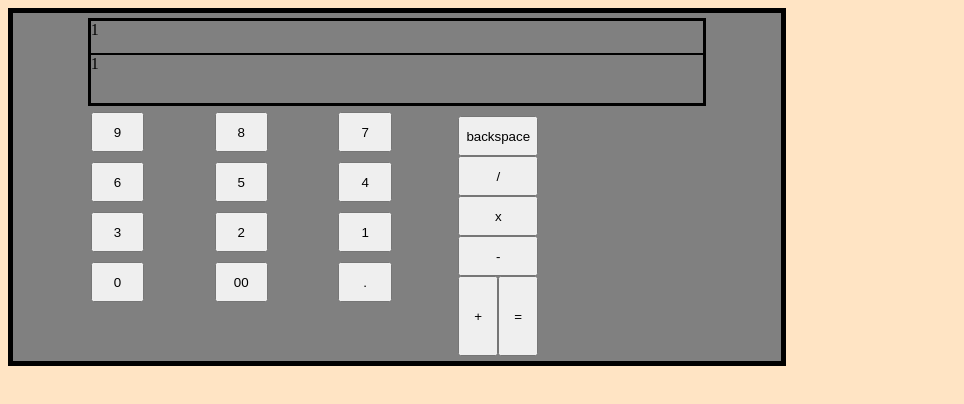
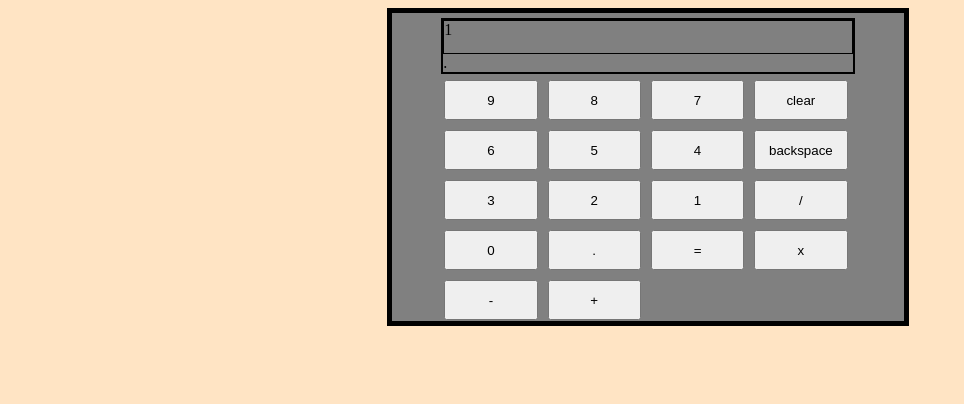
Before and after one commit to Zelouchan/calculator-odin, a plain HTML site: page index.html in a window 1280 px wide. Shown: the whole page, without its empty margins (0-964 px from the left). Drawn offline with Linux system fonts and the light colour scheme.

Commit message:
Added functionality Calculator works with basic sums added backspace added clear

```diff
--- a/index.html
+++ b/index.html
@@ -11,7 +11,7 @@
 <div class="main">
     <div class="screen">
         <div class="userInput">1</div>
-        <div class="answer">1</div>
+        <div id="answer">.</div>
     </div>
 
 
@@ -20,27 +20,22 @@
             <button id="9">9</button>
             <button id="8">8</button>
             <button id="7">7</button>
+            <button id="clear">clear</button>
             <button id="6">6</button>
             <button id="5">5</button>
             <button id="4">4</button>
+            <button id="backspace">backspace</button>
             <button id="3">3</button>
             <button id="2">2</button>
             <button id="1">1</button>
+            <button id="/">/</button>
             <button id="0">0</button>
-            <button id="0">00</button>
-            <button id="period">.</button>
-        </div>
+            <button id=".">.</button>
+            <button id="is">=</button>
+            <button id="*">x</button>
+            <button id="-">-</button>
+            <button id="+">+</button>
 
-        <div class="operatorButtons">
-            <div class="top">
-                <button id="backspace">backspace</button>
-                <button id="divide">/</button>
-                <button id="keer">x</button>
-                <button id="minus">-</button>
-            </div>
-            <div class="bottom">
-            <button id="plus">+</button>
-            <button id="is">=</button>
             </div>
 
         </div>
--- a/script.js
+++ b/script.js
@@ -0,0 +1,74 @@
+// Creates the original array where user puts numbers into
+const numbers = [];
+
+// registers which button is clicked and puts it into array. Makes sure to exclude clear and backspace
+const buttonId = (event) => {
+  let buttonNumber = event.target.id;
+
+  if (buttonNumber !== "backspace" && buttonNumber !== "clear") {
+    numbers.push(buttonNumber);
+    console.log(numbers);
+  }
+};
+
+// button click event
+const buttons = document.querySelectorAll(".numberButtons");
+for (let button of buttons) {
+  button.addEventListener("click", buttonId);
+}
+
+// takes the numbers array and joins the digits into 2 numbers divided by an operator
+function calculation(arr) {
+  const result = [];
+  let currentNumber = "";
+
+  for (let item of arr) {
+    if (!isNaN(item) || item === ".") {
+      currentNumber += item;
+    } else {
+      if (currentNumber) {
+        result.push(parseFloat(currentNumber));
+        currentNumber = "";
+      }
+      result.push(item);
+    }
+  }
+  if (currentNumber) {
+    result.push(parseFloat(currentNumber));
+  }
+  return result;
+}
+
+// function to call the answer of the sum, round to 2 decimals and display
+document.getElementById("is").onclick = function () {
+  const result = Math.round(calculateAnswer() * 100) /100;
+  console.log(result);
+  document.getElementById("answer").textContent = `${result}`;
+};
+
+//   function that takes the array items, checks the operator and performs the calculation.
+function calculateAnswer() {
+  const calculations = calculation(numbers);
+  if (calculations[1] === "+") {
+    return calculations[0] + calculations[2];
+  } else if (calculations[1] === "-") {
+    return calculations[0] - calculations[2];
+  } else if (calculations[1] === "*") {
+    return calculations[0] * calculations[2];
+  } else if (calculations[1] === "/") {
+    return calculations[0] / calculations[2];
+  } else {
+    return "error";
+  }
+}
+
+//  function for backspace
+document.getElementById("backspace").onclick = function () {
+  let deleted = numbers.pop();
+  console.log(deleted);
+};
+
+// function to clear all user input
+document.getElementById("clear").onclick = function () {
+    numbers.length = 0
+};
--- a/style.css
+++ b/style.css
@@ -10,8 +10,10 @@ body {
 .main {
     display: flex;
     flex-direction: column;
+    align-self: center;
+    justify-self: center;
     height: 80%;
-    width: 60%;
+    width: 40%;
     background-color: gray;
     border: 5px solid black;
     justify-content: stretch;
@@ -45,45 +47,15 @@ body {
 
 .numberButtons {
     display: grid;
-    grid-template-columns: 1fr 1fr 1fr;
-    grid-template-rows: 1fr 1fr 1fr 1fr;
+    grid-template-columns: 1fr 1fr 1fr 1fr;
+    grid-template-rows: 1fr 1fr 1fr;
     grid-gap: 10px;
-    width: 60%;
+    width: 80%;
     height: 100%;
     margin: 1px;
 }
 
 .numberButtons button {
     height: 3em;
-    width: 4em;
+    width: 7em;
 }
-
-.top button{
-    height: 3em;
-    width: 6em;
-}
-
-.bottom button{
-    height: 6em;
-    width: 3em;
-}
-.operatorButtons {
-    align-self: end;
-    display: flex;
-    flex-direction: column;
-    width: 40%;
-    height: 100%;
-    margin: 5px;
-}
-
-.top {
-    display: flex;
-    font-family: 'Courier New', Courier, monospace;
-    flex-direction: column;
-}
-
-.bottom {
-    display: flex;
-    font-family: 'Courier New', Courier, monospace;
-    flex-direction: row;
-}
```
